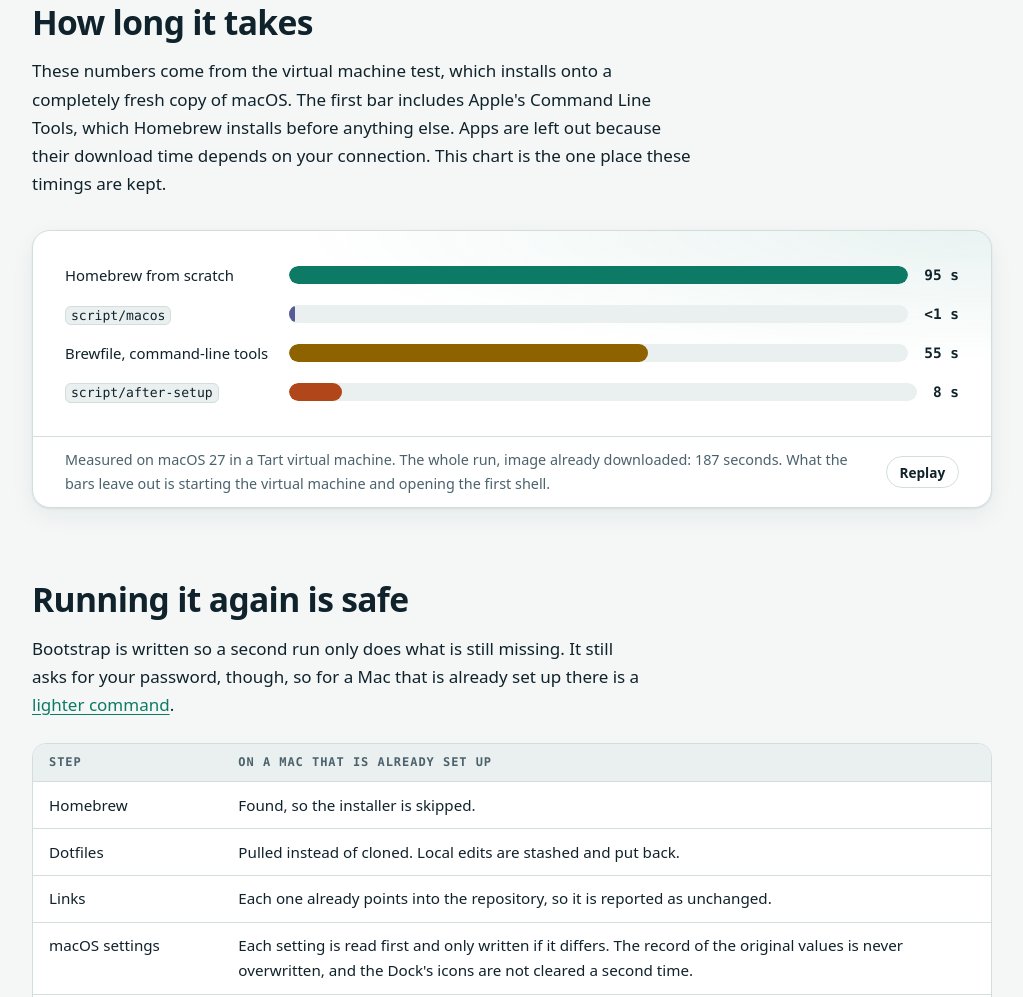
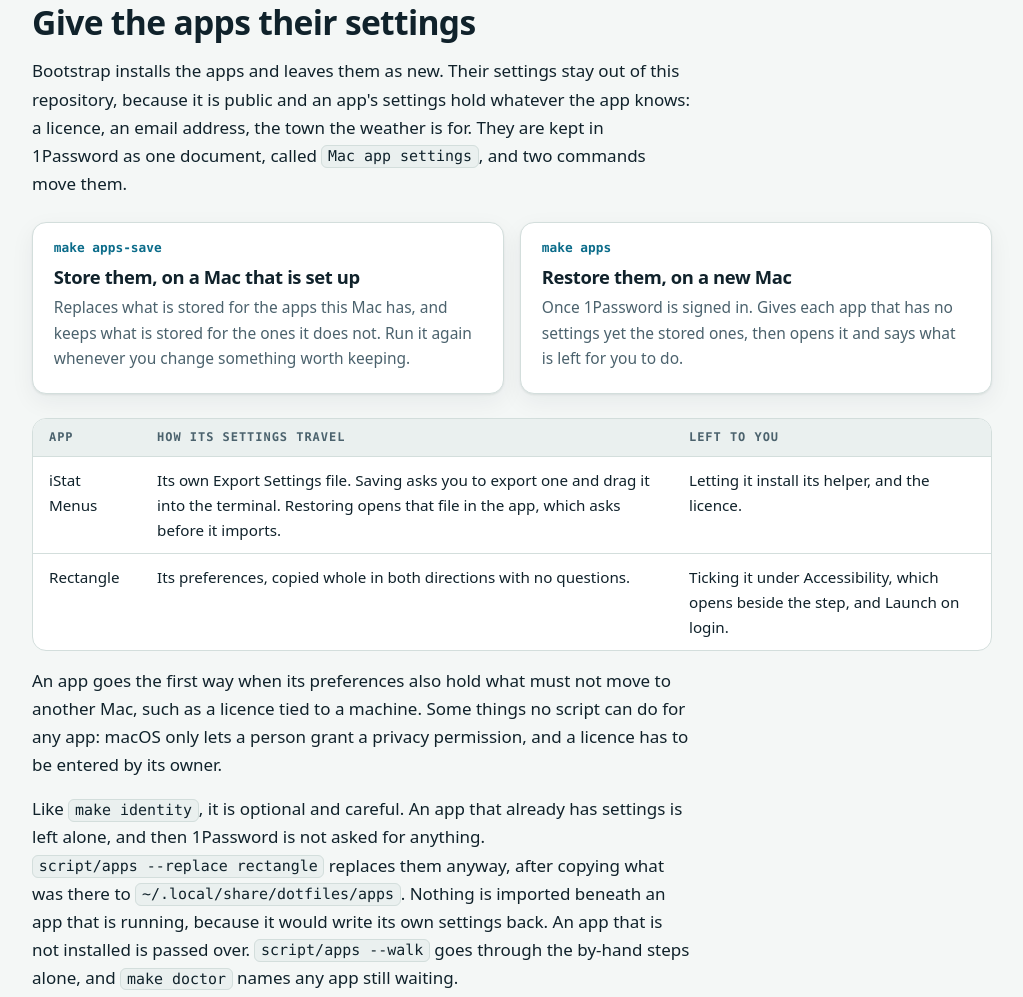
Before and after one commit to shaneog/dotfiles, a plain HTML site: page guides/install.html in a window 1280 px wide. Shown: the part 3636-4633 px from the top of the page, without its empty margins (128-1151 px from the left). Drawn offline with Linux system fonts and the light colour scheme.

Commit message:
feat(apps): restore app settings from 1Password on a new Mac (#43)

```diff
--- a/guides/install.html
+++ b/guides/install.html
@@ -156,6 +156,38 @@
 
     <p>It is optional, and careful. If 1Password is not signed in, or has no such item, it tells you and writes nothing. If the file is already there it leaves it alone, unless you run <code>script/identity --replace</code>. It refuses a private key. To read a different item, name it: <code>script/identity "Another item"</code>.</p>
 
+    <h2 id="apps">Give the apps their settings</h2>
+    <p>Bootstrap installs the apps and leaves them as new. Their settings stay out of this repository, because it is public and an app's settings hold whatever the app knows: a licence, an email address, the town the weather is for. They are kept in 1Password as one document, called <code>Mac app settings</code>, and two commands move them.</p>
+
+    <ul class="cards">
+      <li class="card tone-cyan">
+        <span class="card-num">make apps-save</span>
+        <h3>Store them, on a Mac that is set up</h3>
+        <p>Replaces what is stored for the apps this Mac has, and keeps what is stored for the ones it does not. Run it again whenever you change something worth keeping.</p>
+      </li>
+      <li class="card tone-cyan">
+        <span class="card-num">make apps</span>
+        <h3>Restore them, on a new Mac</h3>
+        <p>Once 1Password is signed in. Gives each app that has no settings yet the stored ones, then opens it and says what is left for you to do.</p>
+      </li>
+    </ul>
+
+    <div class="table-wrap">
+      <table>
+        <thead>
+          <tr><th>App</th><th>How its settings travel</th><th>Left to you</th></tr>
+        </thead>
+        <tbody>
+          <tr><td><span data-brew="istat-menus">iStat Menus</span></td><td>Its own Export Settings file. Saving asks you to export one and drag it into the terminal. Restoring opens that file in the app, which asks before it imports.</td><td>Letting it install its helper, and the licence.</td></tr>
+          <tr><td><span data-brew="rectangle">Rectangle</span></td><td>Its preferences, copied whole in both directions with no questions.</td><td>Ticking it under Accessibility, which opens beside the step, and Launch on login.</td></tr>
+        </tbody>
+      </table>
+    </div>
+
+    <p>An app goes the first way when its preferences also hold what must not move to another Mac, such as a licence tied to a machine. Some things no script can do for any app: macOS only lets a person grant a privacy permission, and a licence has to be entered by its owner.</p>
+
+    <p>Like <code>make identity</code>, it is optional and careful. An app that already has settings is left alone, and then 1Password is not asked for anything. <code>script/apps --replace rectangle</code> replaces them anyway, after copying what was there to <code>~/.local/share/dotfiles/apps</code>. Nothing is imported beneath an app that is running, because it would write its own settings back. An app that is not installed is passed over. <code>script/apps --walk</code> goes through the by-hand steps alone, and <code>make doctor</code> names any app still waiting.</p>
+
     <h2 id="timing">How long it takes</h2>
     <p>These numbers come from the virtual machine test, which installs onto a completely fresh copy of macOS. The first bar includes Apple's Command Line Tools, which Homebrew installs before anything else. Apps are left out because their download time depends on your connection. This chart is the one place these timings are kept.</p>
 
@@ -229,6 +261,7 @@ make doctor</code></pre>
           <li>Is this copy behind the one on GitHub?</li>
           <li>Are <code>~/.gitconfig-user</code> and the 1Password agent there?</li>
           <li>Has a macOS setting drifted, or is something in the Brewfile not installed?</li>
+          <li>Is an app still <a href="#apps">waiting for its settings</a>?</li>
           <li>Has a shell file that another tool manages changed?</li>
           <li>Has the <a href="tests.html#vm">virtual machine test</a> passed lately?</li>
         </ul>
```
Also changed, not shown: guides/index.html (+1 -1 lines), guides/tools.html (+1 -0 lines), test/mutations.tsv (+14 -0 lines), 8 other files.
